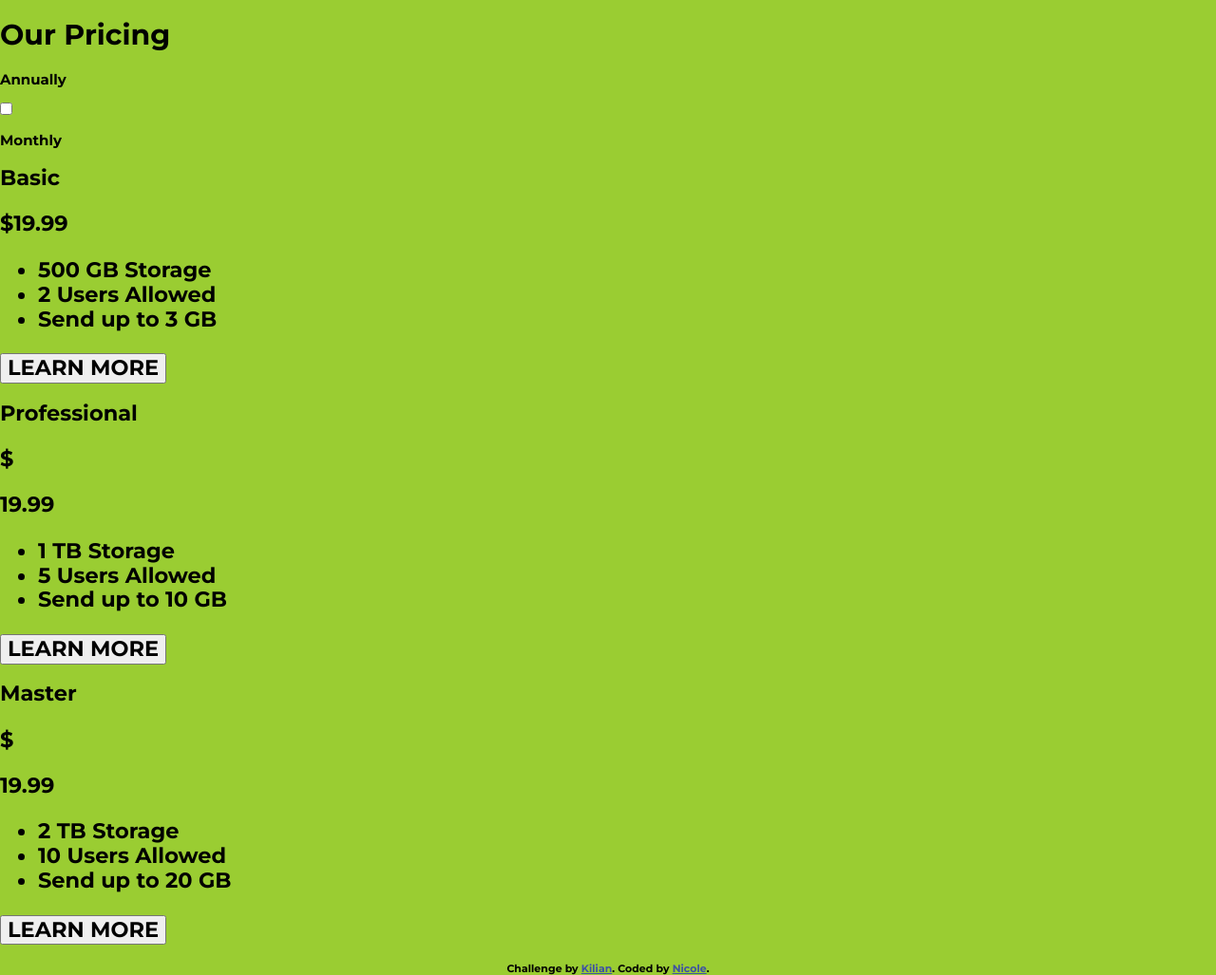
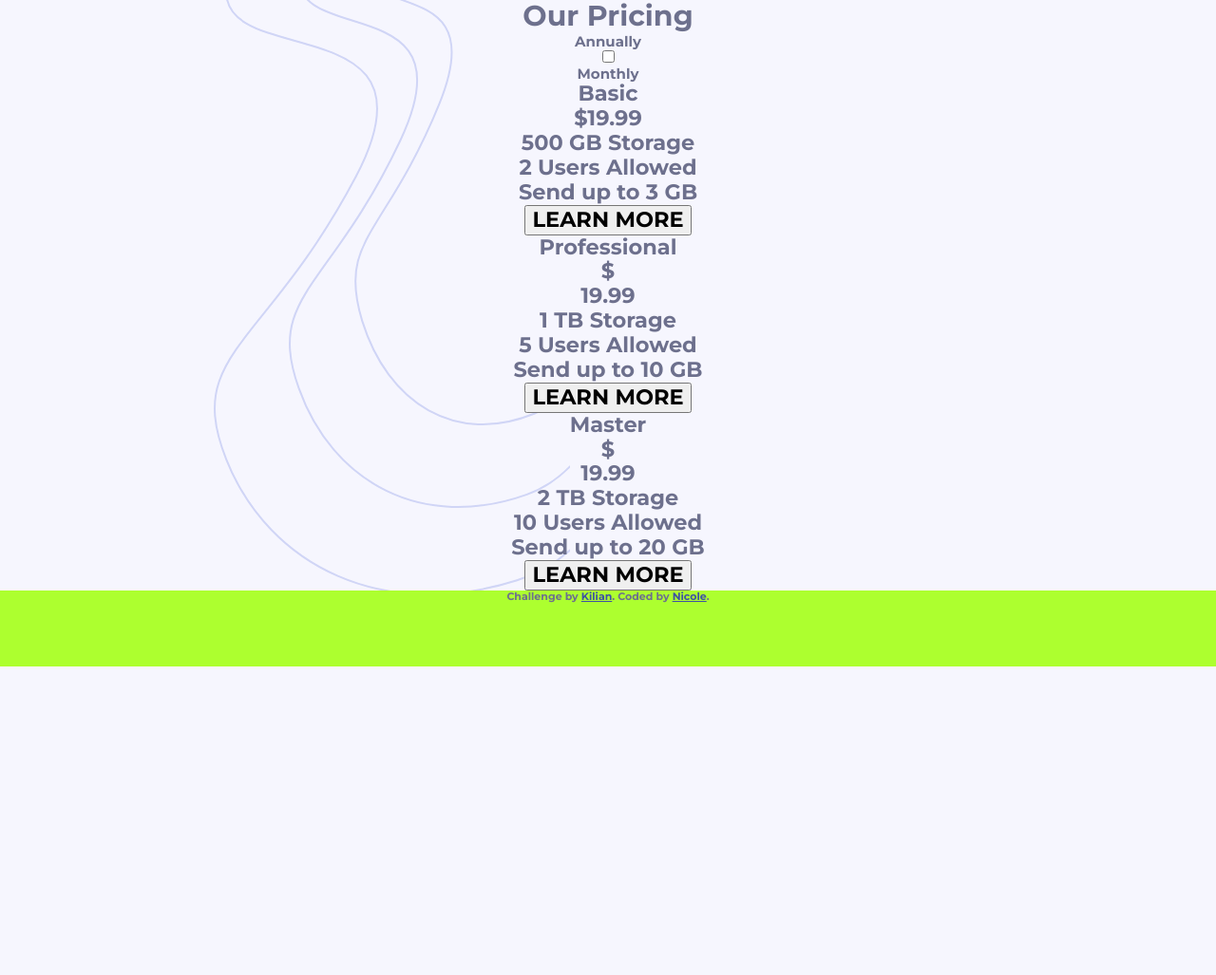
Before and after one commit to nifrischknecht/WebDev_Projects, a PHP site: page / in a window 1280 px wide. Shown: the whole page at 95% size. After the commit the page ends 702 px from the top, so only its background shows below. Run offline with PHP 8.4, Linux system fonts and the light colour scheme; style sheets or scripts are compiled from the project's sources.

Commit message:
Aufbau von main.scss

```diff
--- a/projekt_pricing/scss/main.scss
+++ b/projekt_pricing/scss/main.scss
@@ -9,26 +9,63 @@
     box-sizing: border-box;
 }
 
+html{
+    font-family: 'Montserrat', sans-serif;
+    font-size: 15px;
+    text-align: center;
+}
 
 body{
-    font-family: 'Montserrat', sans-serif;
-    font-size: 15px;
-    background-color: yellowgreen;
-    color: black;
+    width: 100vw;
+    height: 100vh;
+    color: $Blue-normal;
+    background-color: $Blue-lightest;
+    background-image: url('../images/bg-top.svg');
+    background-repeat: no-repeat;
+    background-position: 15rem -2rem;
+
+    @include desktop{
+        background-image: url('../images/bg-top.svg'), url('../images/bg-bottom.svg');
+        background-position: top right, bottom left;
+    }
 }
 
+h1{
+    font-size: 2rem;
+    margin: 0;
+    padding: 0;
+}
+
+h2{
+    margin: 0;
+    padding: 0;
+}
+
+p{
+    margin: 0;
+    padding: 0;
+}
+
+ul{
+    margin: 0;
+    padding: 0;
+    list-style-type: none;
+}
 
 /*--  Header-Bereich  --*/
 @import "partials/header";
 
-
 /*--  Angebote(Offers)-Bereich  --*/
 @import "partials/offers";
 
+footer{
+    height: 10vh;
+    background-color: greenyellow;
+}
 
 .attribution {
     font-size: 11px;
-    text-align: center;
+    padding-bottom: 2rem;
 }
 
 .attribution a {
@@ -66,15 +103,3 @@ body{
 }
 
 --*/
-
-
-
-
-
-
-
-
-
-
-/*--  Eingabefeld (input)  --*/
-/* @import "partials/input"; */
```
